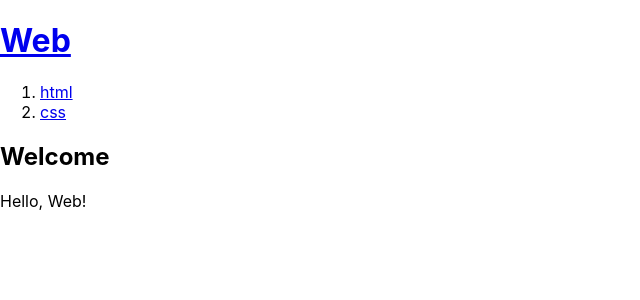
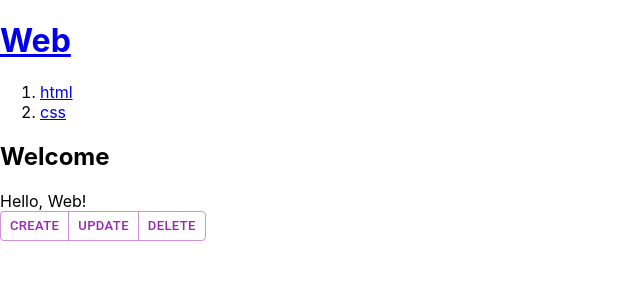
Before and after one commit to miji0317/react-practice, a React (Create React App) app: page / in a window 1280 px wide. Shown: the top 300 px of the page, without its empty margins (0-640 px from the left). Built offline with nearby package versions, Linux system fonts and the light colour scheme.

Commit message:
add mui button

```diff
--- a/package.json
+++ b/package.json
@@ -4,6 +4,9 @@
   "private": true,
   "homepage": "https://miji0317.github.io/react-practice/",
   "dependencies": {
+    "@emotion/react": "^11.9.0",
+    "@emotion/styled": "^11.8.1",
+    "@mui/material": "^5.8.3",
     "@testing-library/jest-dom": "^5.16.4",
     "@testing-library/react": "^13.3.0",
     "@testing-library/user-event": "^13.5.0",
--- a/src/App.js
+++ b/src/App.js
@@ -1,5 +1,7 @@
-import logo from './logo.svg';
+// import logo from './logo.svg';
 import './App.css';
+import Button from '@mui/material/Button';
+import ButtonGroup from '@mui/material/ButtonGroup';
 
 function Header() {
   return <header>
@@ -27,32 +29,27 @@ function Article(props) {
   </article>
 }
 
+
 function App() {
   const topics = [
     {id: 1, title: 'html', body: 'html is ...'},
     {id: 2, title: 'css', body: 'css is ...'},
-  ]
+  ];
+
   return (
-    // <div className="App">
-    //   <header className="App-header">
-    //     <img src={logo} className="App-logo" alt="logo" />
-    //     <p>
-    //       Edit <code>src/App.js</code> and save to reload.
-    //     </p>
-    //     <a
-    //       className="App-link"
-    //       href="https://reactjs.org"
-    //       target="_blank"
-    //       rel="noopener noreferrer"
-    //     >
-    //       Learn React
-    //     </a>
-    //   </header>
-    // </div>
     <div>
-      <Header></Header>
+      <Header onSelect={() => {
+        alert('Header!!!');
+      }}></Header>
       <Nav data={topics}></Nav>
       <Article title="Welcome" body="Hello, Web!"></Article>
+      <ButtonGroup variant="outlined" aria-label="outlined button group" size="small" color="secondary">
+        <Button variant='outlined' onClick={() => {
+          alert('create!');
+        }}>Create</Button>
+        <Button variant='outlined'>Update</Button>
+        <Button variant='outlined'>Delete</Button>
+      </ButtonGroup>
     </div>
   );
 }
```
Also changed, not shown: 1 other file (tests, documents, lock files or other folders).
